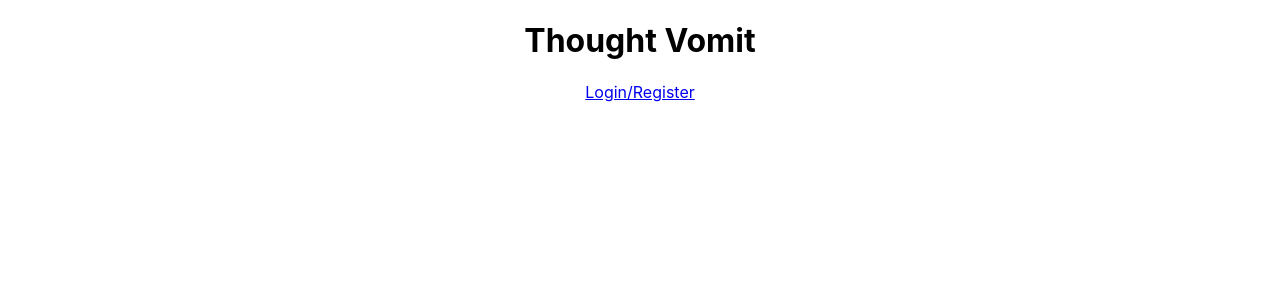
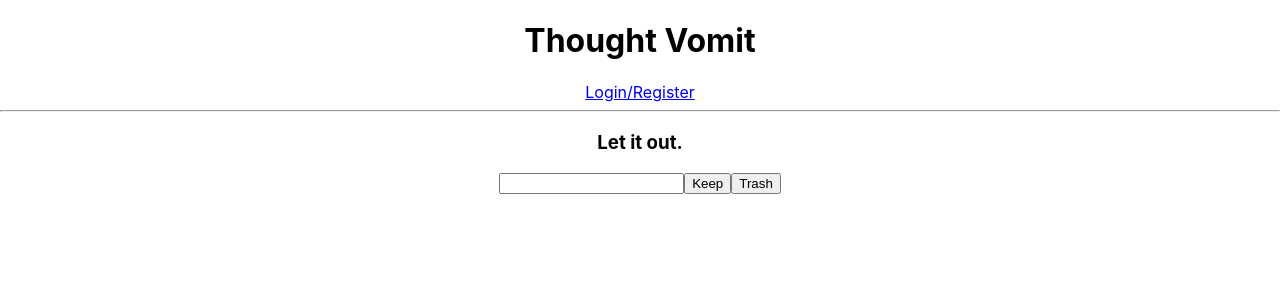
Before and after one commit to suttondemlong/Thought-Vomit, a React (Create React App) app in the folder client/: page / in a window 1280 px wide. Shown: the top 300 px of the page. Built offline with nearby package versions, Linux system fonts and the light colour scheme.

Commit message:
CreateThought has no errors

```diff
--- a/client/src/App.js
+++ b/client/src/App.js
@@ -4,6 +4,7 @@ import { Switch, Route, useHistory } from 'react-router-dom';
 import './App.css';
 import Layout from './layouts/Layout';
 import Login from './screens/Login';
+import ThoughtCreate from './screens/ThoughtCreate';
 import { loginUser, registerUser, removeToken, verifyUser } from './services/auth';
 
 
@@ -42,14 +43,22 @@ function App() {
   }
 
   return (
-    <Layout>
+    <Layout
+      currentUser={currentUser}
+      handleLogout={handleLogout}
+    >
       <Switch>
         <Route path='/login'>
-          <Login handleLogin={handleLogin} />
+          <Login
+            handleLogin={handleLogin}
+            handleLogout={handleLogout}
+          />
         </Route>
+
         <Route path='/'>
-          {/* <MainContainer currentUser={currentUser} /> */}
+          <ThoughtCreate currentuser={currentUser}/>
         </Route>
+
       </Switch>
       </Layout>
   );
--- a/client/src/components/Header.jsx
+++ b/client/src/components/Header.jsx
@@ -2,10 +2,17 @@ import React from 'react';
 import { Link } from 'react-router-dom';
 
 function Header(props) {
+  const { currentUser, handleLogout } = props;
   return (
     <div>
       <h1>Thought Vomit</h1>
-      <Link to='/login'>Login/Register</Link>
+      {
+        currentUser ?
+          <Link to='/' onClick={handleLogout}>Logout</Link>
+          :
+          <Link to='/login'>Login/Register</Link>
+      }
+      <hr/>
     </div>
   );
 }
--- a/client/src/layouts/Layout.jsx
+++ b/client/src/layouts/Layout.jsx
@@ -3,7 +3,10 @@ import Header from '../components/Header';
 function Layout(props) {
   return (
     <div className="App">
-      <Header />
+      <Header
+        currentUser={props.currentuser}
+        handleLogout={props.handleLogout}
+      />
       {props.children}
     </div>
   );
--- a/client/src/screens/ThoughtCreate.jsx
+++ b/client/src/screens/ThoughtCreate.jsx
@@ -0,0 +1,48 @@
+import { useState } from 'react';
+import { useHistory } from 'react-router-dom';
+import { postThought } from '../services/thoughts'
+
+function ThoughtCreate(props) {
+  const [thoughts, setThoughts] = useState([]);
+  const [formData, setFormData] = useState({
+    title: 'Untitled',
+    content: ''
+  })
+
+  const history = useHistory()
+
+  const handleChange = (e) => {
+    const { name, value } = e.target;
+    setFormData(prevState => ({
+      ...prevState,
+      [name]: value
+    }))
+  }
+
+  const handleCreate = async (thoughtData) => {
+    const newThought = await postThought(thoughtData);
+    setThoughts(prevState => [...prevState, newThought]);
+    history.push('/thoughts');
+  }
+
+  return (
+    <form onSubmit={(e) => {
+      e.preventDefault();
+      handleCreate(formData);
+    }}>
+      <h3>Let it out.</h3>
+      <label>
+        <input
+          type='textarea'
+          name='content'
+          value={formData.content}
+          onChange={handleChange}
+        />
+      </label>
+      <button>Keep</button>
+      <button>Trash</button>
+    </form>
+  );
+}
+
+export default ThoughtCreate;
```
Also changed, not shown: 1 other file (tests, documents, lock files or other folders).
